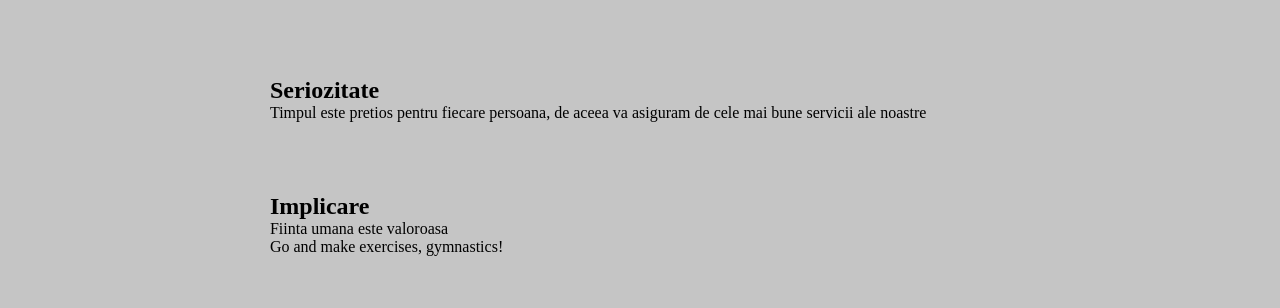
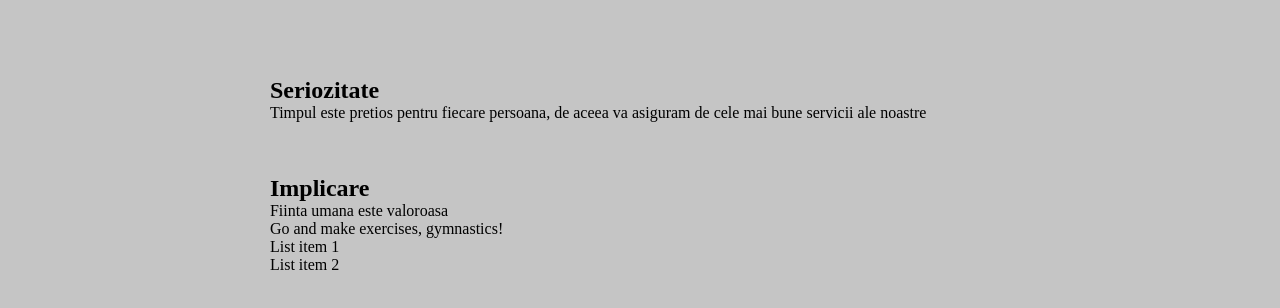
Before and after one commit to ciprianchesa/kineto-site, a plain HTML site: page index.html in a window 1280 px wide. Shown: the part 256-564 px from the top of the page. Drawn offline with Linux system fonts and the light colour scheme; some icons are missing.

Commit message:
adeed list items

```diff
--- a/index.html
+++ b/index.html
@@ -52,6 +52,10 @@
         <h2>Implicare</h2>
         <p>Fiinta umana este valoroasa</p>
         <p>Go and make exercises, gymnastics!</p>
+        <ul>
+          <li>List item 1</li>
+          <li>List item 2</li>
+        </ul>
       </div>
       </div>
     </section><br><br>
```
